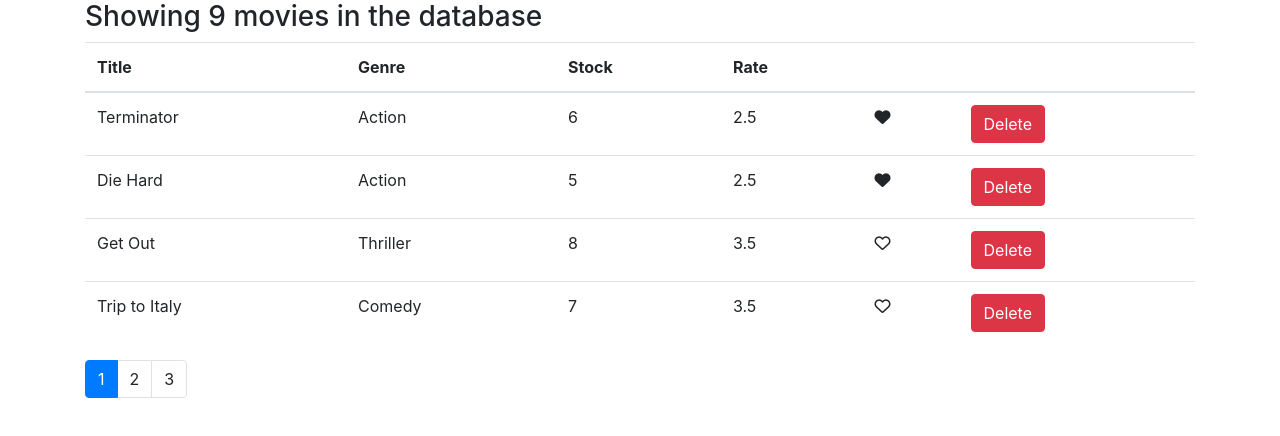
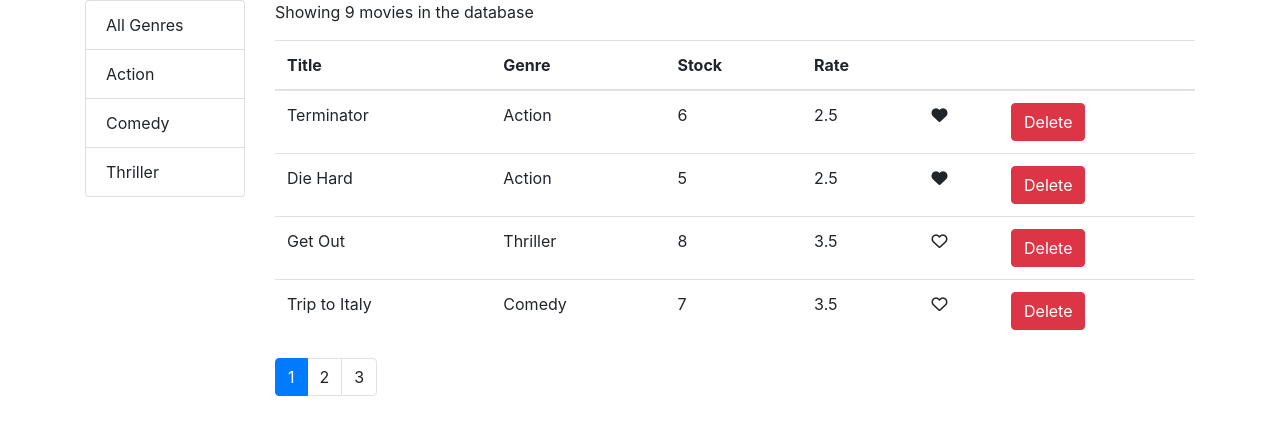
Before and after one commit to Ramonkos/movies, a React (Create React App) app: page / in a window 1280 px wide. Shown: the top 436 px of the page. Built offline with nearby package versions, Linux system fonts and the light colour scheme.

Commit message:
added genre filter

```diff
--- /dev/null
+++ b/src/components/common/ListGroup.jsx
@@ -0,0 +1,36 @@
+import React from 'react';
+import { getGenres } from '../../services/fakeGenreService';
+
+const ListGroup = (props) => {
+	// let classes = 'list-group-item';
+	const {
+		items,
+		textProperty,
+		valueProperty,
+		onItemSelect,
+		selectedItem,
+	} = props;
+
+	// filterGenre = () => {
+	// 	console.log('filterGenre');
+	// };
+
+	return (
+		<ul className='list-group'>
+			{/* <li className='list-group-item'>All Genres</li> */}
+			{items.map((item) => (
+				<li
+					onClick={() => onItemSelect(item)}
+					key={item[valueProperty || '_id']}
+					className={
+						item === selectedItem ? 'list-group-item active' : 'list-group-item'
+					}
+				>
+					{item[textProperty || 'name']}
+				</li>
+			))}
+		</ul>
+	);
+};
+
+export default ListGroup;
--- a/src/components/common/like.jsx
+++ b/src/components/common/like.jsx
@@ -3,7 +3,7 @@
 const Like = (props) => {
 	return (
 		<i
-			style={props.checkLiked()}
+			style={props.onLoadCheck()}
 			className='far fa-heart'
 			onClick={props.onClick}
 		></i>
--- a/src/components/movies.jsx
+++ b/src/components/movies.jsx
@@ -2,19 +2,32 @@
 import 'font-awesome/css/font-awesome.css';
 
 import { getMovies } from '../services/fakeMovieService';
-import Like from './common/like';
+import { getGenres } from '../services/fakeGenreService';
 import Pagination from './common/pagination';
+import ListGroup from './common/ListGroup';
 import { paginate } from '../utils/paginate';
+import MoviesTable from '../components/moviesTable';
 
 class Movies extends Component {
 	state = {
-		movies: getMovies(),
+		movies: [],
+		genres: [],
 		pageSize: 4,
 		currentPage: 1,
+		selectedGenre: '',
 	};
+
+	componentDidMount() {
+		const genres = [{ name: 'All Genres' }, ...getGenres()];
+		this.setState({ movies: getMovies(), genres });
+	}
 
 	handlePageChange = (page) => {
 		this.setState({ currentPage: page });
+	};
+
+	handleGenreSelect = (genre) => {
+		this.setState({ selectedGenre: genre, currentPage: 1 });
 	};
 
 	deleteMovie = (movie) => {
@@ -25,7 +38,9 @@
 	checkLiked = (movie) => {
 		const movies = [...this.state.movies];
 		const index = movies.indexOf(movie);
-		return movies[index].liked ? { fontWeight: 'bold' } : null;
+		return movies[index].liked
+			? { fontWeight: 'bold', cursor: 'pointer' }
+			: { cursor: 'pointer' };
 	};
 
 	handleLike = (movie) => {
@@ -37,63 +52,47 @@
 
 	render() {
 		const { length: count } = this.state.movies;
-		const { currentPage, pageSize, movies: allMovies } = this.state;
+		const {
+			currentPage,
+			pageSize,
+			selectedGenre,
+			movies: allMovies,
+		} = this.state;
 
 		if (count === 0) return <h3>There are no movies in the database</h3>;
 
-		// this will be mapped
-		const movies = paginate(allMovies, currentPage, pageSize);
+		const filtered =
+			selectedGenre && selectedGenre._id
+				? allMovies.filter((m) => m.genre._id === selectedGenre._id)
+				: allMovies;
+
+		const movies = paginate(filtered, currentPage, pageSize);
 
 		return (
-			<>
-				<h3>Showing {this.state.movies.length} movies in the database</h3>
-				<table className='table'>
-					<thead>
-						<tr>
-							<th scope='col'>Title</th>
-							<th scope='col'>Genre</th>
-							<th scope='col'>Stock</th>
-							<th scope='col'>Rate</th>
-							<th></th>
-							<th></th>
-						</tr>
-					</thead>
-					<tbody>
-						{movies.map((movie) => {
-							return (
-								<tr key={movie._id}>
-									<td>{movie.title}</td>
-									<td>{movie.genre.name}</td>
-									<td>{movie.numberInStock}</td>
-									<td>{movie.dailyRentalRate}</td>
-									<td>
-										<Like
-											checkLiked={() => this.checkLiked(movie)}
-											onClick={() => this.handleLike(movie)}
+			<div className='row'>
+				<div className='col-2'>
+					<ListGroup
+						items={this.state.genres}
+						selectedItem={this.state.selectedGenre}
+						onItemSelect={this.handleGenreSelect}
 					/>
-									</td>
-									<td>
-										<button
-											onClick={() => {
-												this.deleteMovie(movie);
-											}}
-											className='btn btn-danger'
-										>
-											Delete
-										</button>
-									</td>
-								</tr>
-							);
-						})}
-					</tbody>
-				</table>
+				</div>
+				<div className='col'>
+					<p>Showing {filtered.length} movies in the database</p>
+					<MoviesTable
+						movies={movies}
+						onCheck={this.checkLiked}
+						onLike={this.handleLike}
+						onDelete={this.deleteMovie}
+					/>
 					<Pagination
-					itemsCount={count}
+						itemsCount={filtered.length}
 						pageSize={pageSize}
 						currentPage={currentPage}
 						onPageChange={this.handlePageChange}
 					/>
-			</>
+				</div>
+			</div>
 		);
 	}
 }
--- /dev/null
+++ b/src/components/moviesTable.jsx
@@ -0,0 +1,51 @@
+import React from 'react';
+import Like from './common/like';
+
+const MoviesTable = (props) => {
+	const { movies, onCheck, onLike, onDelete } = props;
+
+	return (
+		<table className='table'>
+			<thead>
+				<tr>
+					<th scope='col'>Title</th>
+					<th scope='col'>Genre</th>
+					<th scope='col'>Stock</th>
+					<th scope='col'>Rate</th>
+					<th></th>
+					<th></th>
+				</tr>
+			</thead>
+			<tbody>
+				{movies.map((movie) => {
+					return (
+						<tr key={movie._id}>
+							<td>{movie.title}</td>
+							<td>{movie.genre.name}</td>
+							<td>{movie.numberInStock}</td>
+							<td>{movie.dailyRentalRate}</td>
+							<td>
+								<Like
+									onLoadCheck={() => onCheck(movie)}
+									onClick={() => onLike(movie)}
+								/>
+							</td>
+							<td>
+								<button
+									onClick={() => {
+										onDelete(movie);
+									}}
+									className='btn btn-danger'
+								>
+									Delete
+								</button>
+							</td>
+						</tr>
+					);
+				})}
+			</tbody>
+		</table>
+	);
+};
+
+export default MoviesTable;
```
Lines whose indentation alone changed are shown as unchanged.
